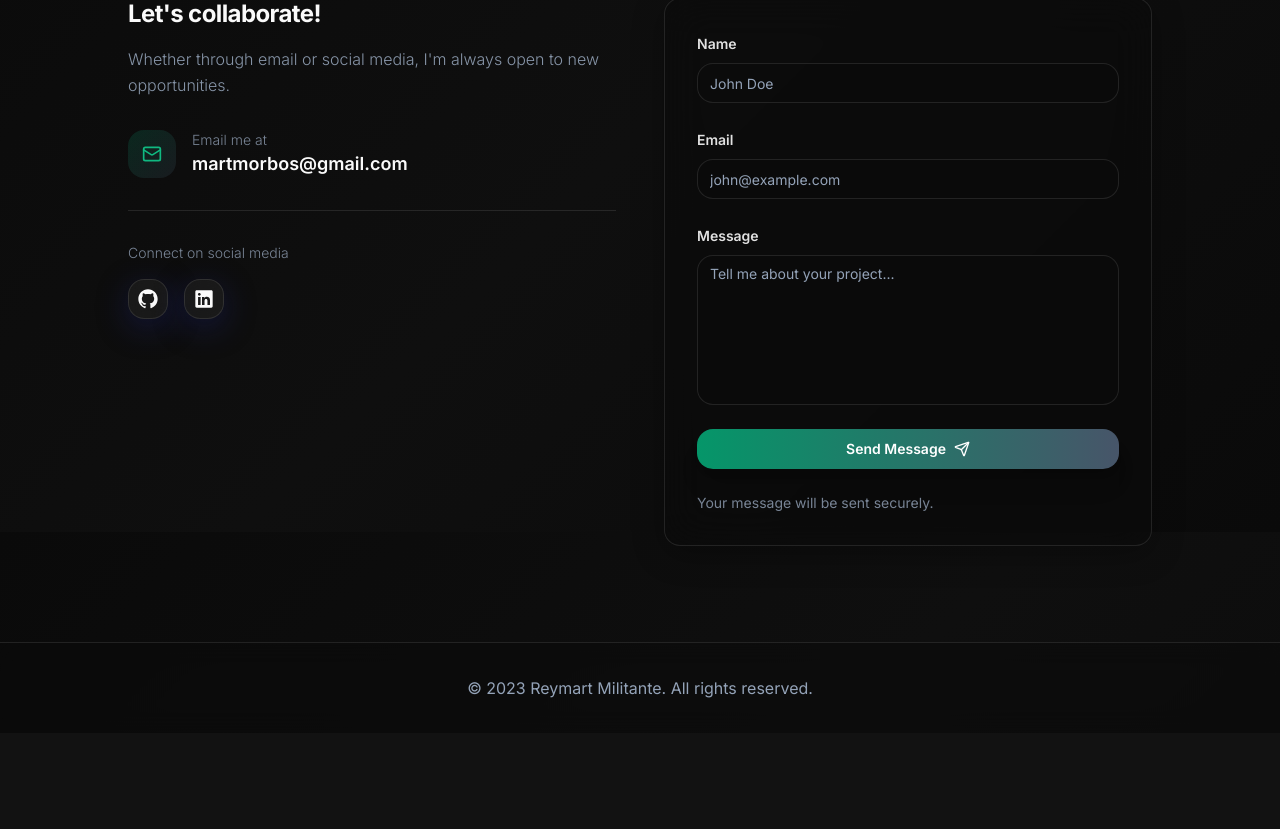
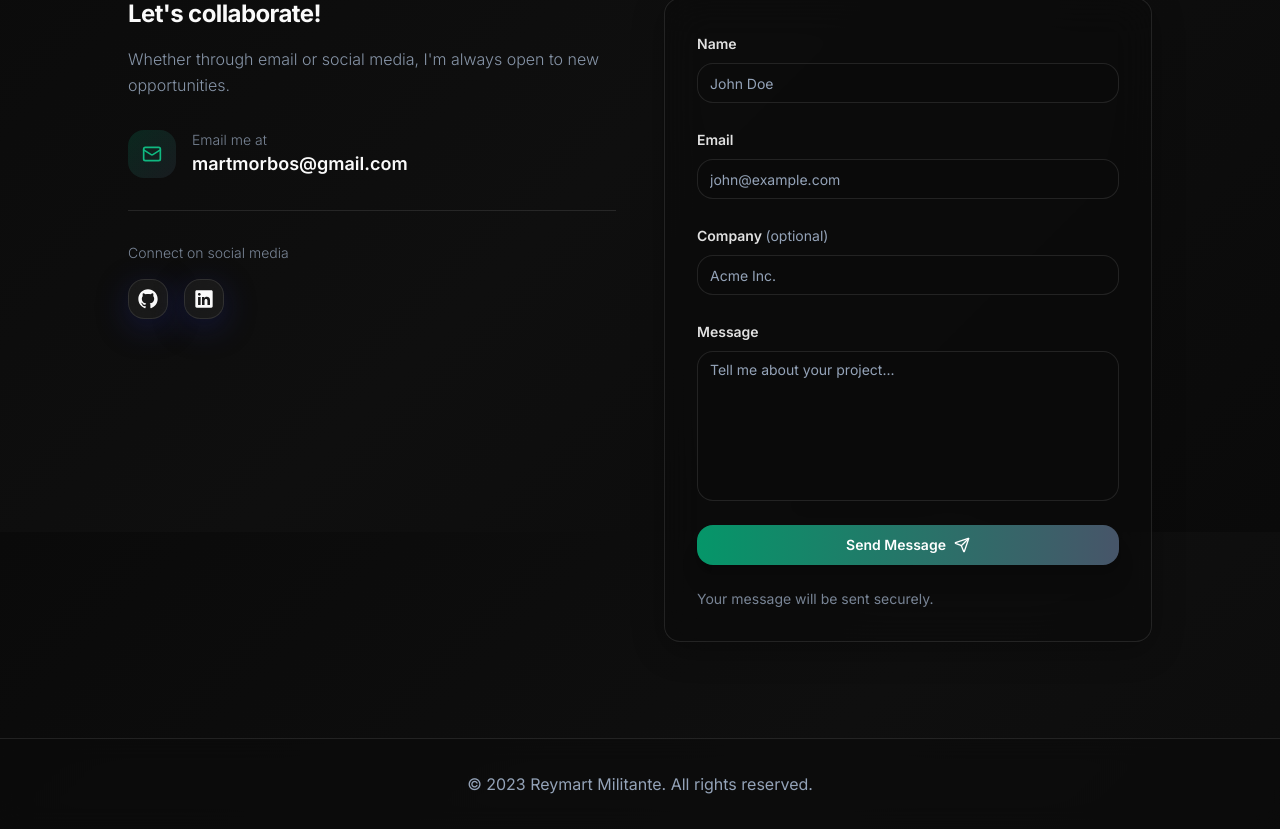
Before and after one commit to martmilitante/portfolio, a Next.js app: page / in a window 1280 px wide. Shown: the part 6668-7497 px from the top of the page. Before the commit the page ends 7401 px from the top, so only its background shows below. Built offline with nearby package versions, Linux system fonts and the light colour scheme.

Commit message:
feat: add contact form success and error toasts

```diff
--- a/app/components/Contact.tsx
+++ b/app/components/Contact.tsx
@@ -3,6 +3,7 @@
 import { FormEvent, useState } from "react";
 import emailjs from "@emailjs/browser";
 import { motion } from "framer-motion";
+import { toast } from "sonner";
 import { Card, CardContent } from "@/components/ui/card";
 import { Button } from "@/components/ui/button";
 import { Input } from "@/components/ui/input";
@@ -19,6 +20,7 @@ export default function Contact() {
   const [formData, setFormData] = useState({
     name: "",
     email: "",
+    company: "",
     message: "",
   });
   const [formStatus, setFormStatus] = useState<
@@ -42,6 +44,9 @@ export default function Contact() {
 
     if (!serviceId || !templateId || !publicKey) {
       setFormStatus("error");
+      toast.error("Message could not be sent", {
+        description: "Email service configuration is incomplete.",
+      });
       return;
     }
 
@@ -54,16 +59,23 @@ export default function Contact() {
         {
           from_name: formData.name,
           from_email: formData.email,
+          company: formData.company,
           message: formData.message,
           to_email: "martmorbos@gmail.com",
         },
         publicKey
       );
 
-      setFormData({ name: "", email: "", message: "" });
+      setFormData({ name: "", email: "", company: "", message: "" });
       setFormStatus("success");
+      toast.success("Message sent successfully", {
+        description: "Thanks for reaching out. I will get back to you soon.",
+      });
     } catch {
       setFormStatus("error");
+      toast.error("Message could not be sent", {
+        description: "Please try again in a moment.",
+      });
     }
   };
 
@@ -199,6 +211,20 @@ export default function Contact() {
                     />
                   </div>
                   <div className="space-y-2">
+                    <label htmlFor="company" className="text-sm font-semibold text-foreground/90">
+                      Company <span className="font-normal text-muted-foreground">(optional)</span>
+                    </label>
+                    <Input
+                      id="company"
+                      name="company"
+                      placeholder="Acme Inc."
+                      value={formData.company}
+                      onChange={(event) => handleChange("company", event.target.value)}
+                      autoComplete="organization"
+                      className="bg-background/30 border-slate-300 dark:border-white/10 focus:border-emerald-600 focus:ring-emerald-600/30 transition-all duration-300 rounded-lg"
+                    />
+                  </div>
+                  <div className="space-y-2">
                     <label htmlFor="message" className="text-sm font-semibold text-foreground/90">
                       Message
                     </label>
--- a/app/layout.tsx
+++ b/app/layout.tsx
@@ -5,6 +5,7 @@ import { ThemeProvider } from "@/components/theme-provider";
 import ScrollProgress from "./components/ScrollProgress";
 import { Analytics } from "@vercel/analytics/next";
 import { SpeedInsights } from "@vercel/speed-insights/next";
+import { Toaster } from "sonner";
 
 const inter = Inter({ subsets: ["latin"] });
 
@@ -83,6 +84,7 @@ export default function RootLayout({
           disableTransitionOnChange
         >
           <ScrollProgress />
+          <Toaster position="bottom-right" richColors closeButton />
           {children}
         </ThemeProvider>
         <Analytics />
--- a/package.json
+++ b/package.json
@@ -33,6 +33,7 @@
     "postcss": "8.4.27",
     "react": "18.2.0",
     "react-dom": "18.2.0",
+    "sonner": "^2.0.8",
     "tailwind-merge": "^3.5.0",
     "tailwindcss": "3.3.3",
     "tailwindcss-animate": "^1.0.7",
```
Also changed, not shown: 2 other files (tests, documents, lock files or other folders).
